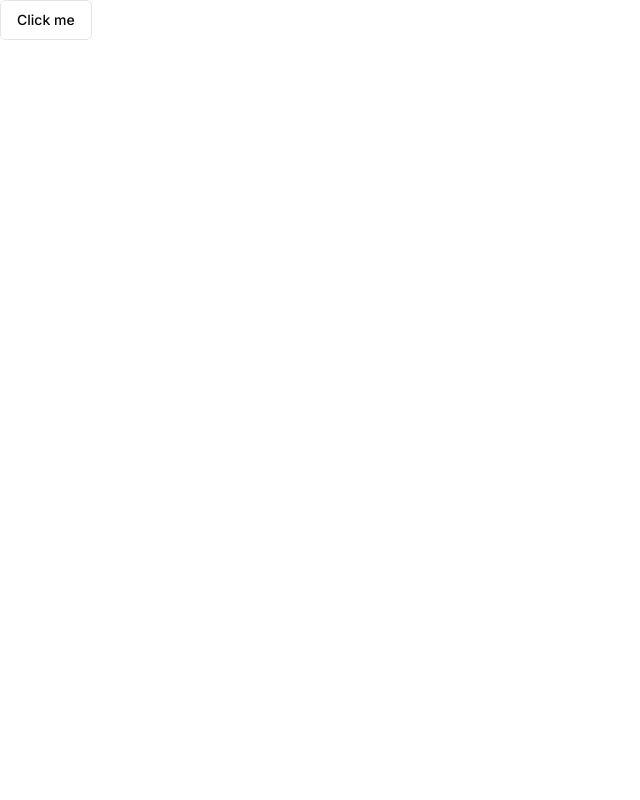
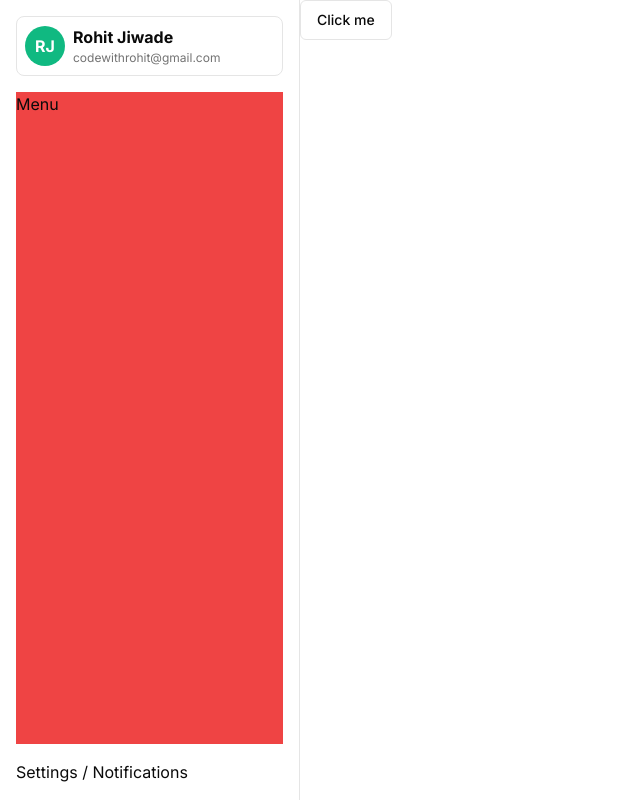
Before and after one commit to RohitSanjayjiwade/NextTailShad-Dashboard, a Next.js app: page / in a window 1280 px wide. Shown: the whole page, without its empty margins (0-640 px from the left). Built offline with nearby package versions, Linux system fonts and the light colour scheme.

Commit message:
create Sidebar

```diff
--- a/src/app/layout.tsx
+++ b/src/app/layout.tsx
@@ -1,6 +1,7 @@
 import type { Metadata } from "next";
 import { Inter } from "next/font/google";
 import "./globals.css";
+import Sidebar from "@/components/Sidebar";
 
 const inter = Inter({ subsets: ["latin"] });
 
@@ -16,7 +17,12 @@ export default function RootLayout({
 }>) {
   return (
     <html lang="en">
-      <body className={inter.className}>{children}</body>
+      <body className={`${inter.className} flex items-start justify-between`}>
+
+        <Sidebar />
+
+        <main className="w-full h-full">{children}</main>
+      </body>
     </html>
   );
 }
--- /dev/null
+++ b/src/components/Sidebar.tsx
@@ -0,0 +1,14 @@
+import UserItem from "./UserItem";
+
+
+
+
+export default function Sidebar(){
+	return <div className="flex flex-col w-[300px] gap-4 min-w-[300px] border-r min-h-screen p-4">
+		<div>
+			<UserItem />
+		</div>
+		<div className="grow bg-red-500">Menu</div>
+		<div>Settings / Notifications</div>
+	</div>;
+}
--- /dev/null
+++ b/src/components/UserItem.tsx
@@ -0,0 +1,14 @@
+export default function UserItem(){
+	return <div className="flex items-center justify-between gap-2 border rounded-[8px] p-2">
+
+		<div className="avatar rounded-full min-h-10 min-w-10 bg-emerald-500 text-white font-[700] flex items-center justify-center">
+			<p>RJ</p>
+		</div>
+
+		<div className="grow">
+			<p className="text-[16px] font-bold">Rohit Jiwade</p>
+			<p className="text-[12px] text-neutral-500">codewithrohit@gmail.com</p>
+		</div>
+
+	</div>;
+}
```
